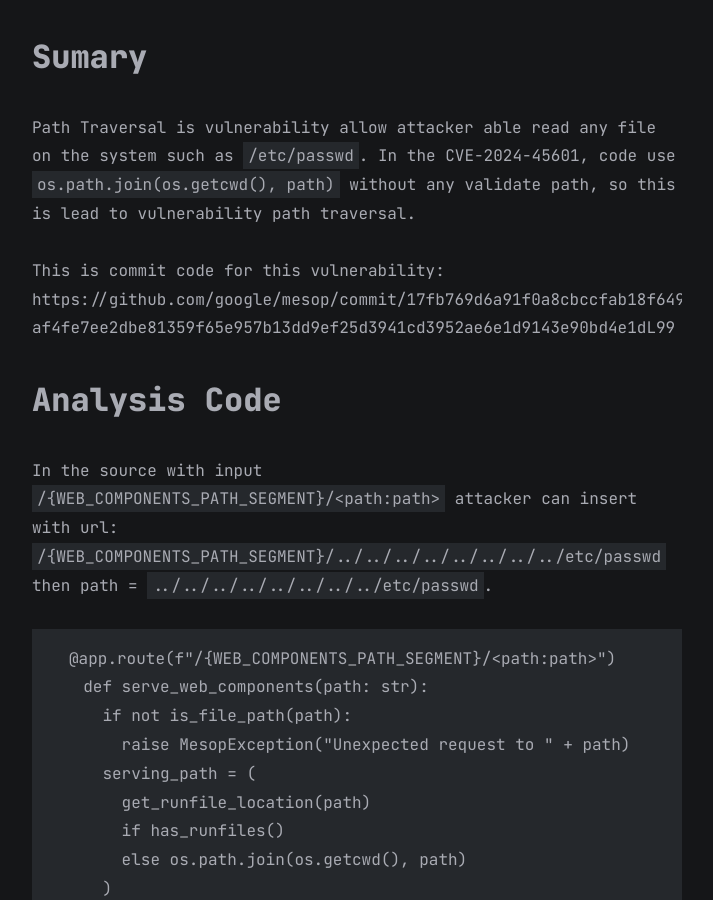
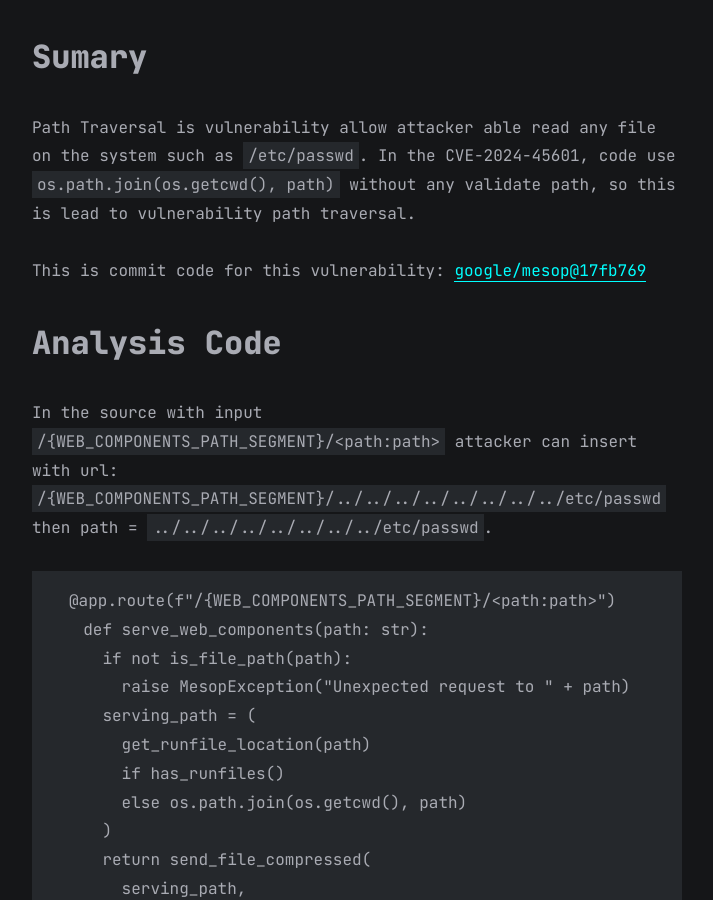
Before and after one commit to KevinKien/KevinKien.github.io, a Jekyll site: the page built from all_collections/_posts/2024-11-01-CVE-2024-45601-Path-traversal.md, in a window 1280 px wide and 900 px high, scrolled down 410 px. Shown: the whole window, without its empty margins (283-996 px from the left). Built offline with Jekyll 4.4.1, drawn with Linux system fonts in a browser that asks for light colours.

Commit message:
Update 2024-11-01-CVE-2024-45601-Path-traversal.md

```diff
--- a/all_collections/_posts/2024-11-01-CVE-2024-45601-Path-traversal.md
+++ b/all_collections/_posts/2024-11-01-CVE-2024-45601-Path-traversal.md
@@ -9,7 +9,7 @@
 
 Path Traversal is vulnerability allow attacker able read any file on the system such as `/etc/passwd`. In the CVE-2024-45601, code use `os.path.join(os.getcwd(), path)` without any validate path, so this is lead to vulnerability path traversal.
 
-This is commit code for this vulnerability: https://github.com/google/mesop/commit/17fb769d6a91f0a8cbccfab18f64977b158a6a31#diff-af4fe7ee2dbe81359f65e957b13dd9ef25d3941cd3952ae6e1d9143e90bd4e1dL99
+This is commit code for this vulnerability: [google/mesop@17fb769](https://github.com/google/mesop/commit/17fb769d6a91f0a8cbccfab18f64977b158a6a31#diff-af4fe7ee2dbe81359f65e957b13dd9ef25d3941cd3952ae6e1d9143e90bd4e1dL99)
 
 # Analysis Code
 
```
